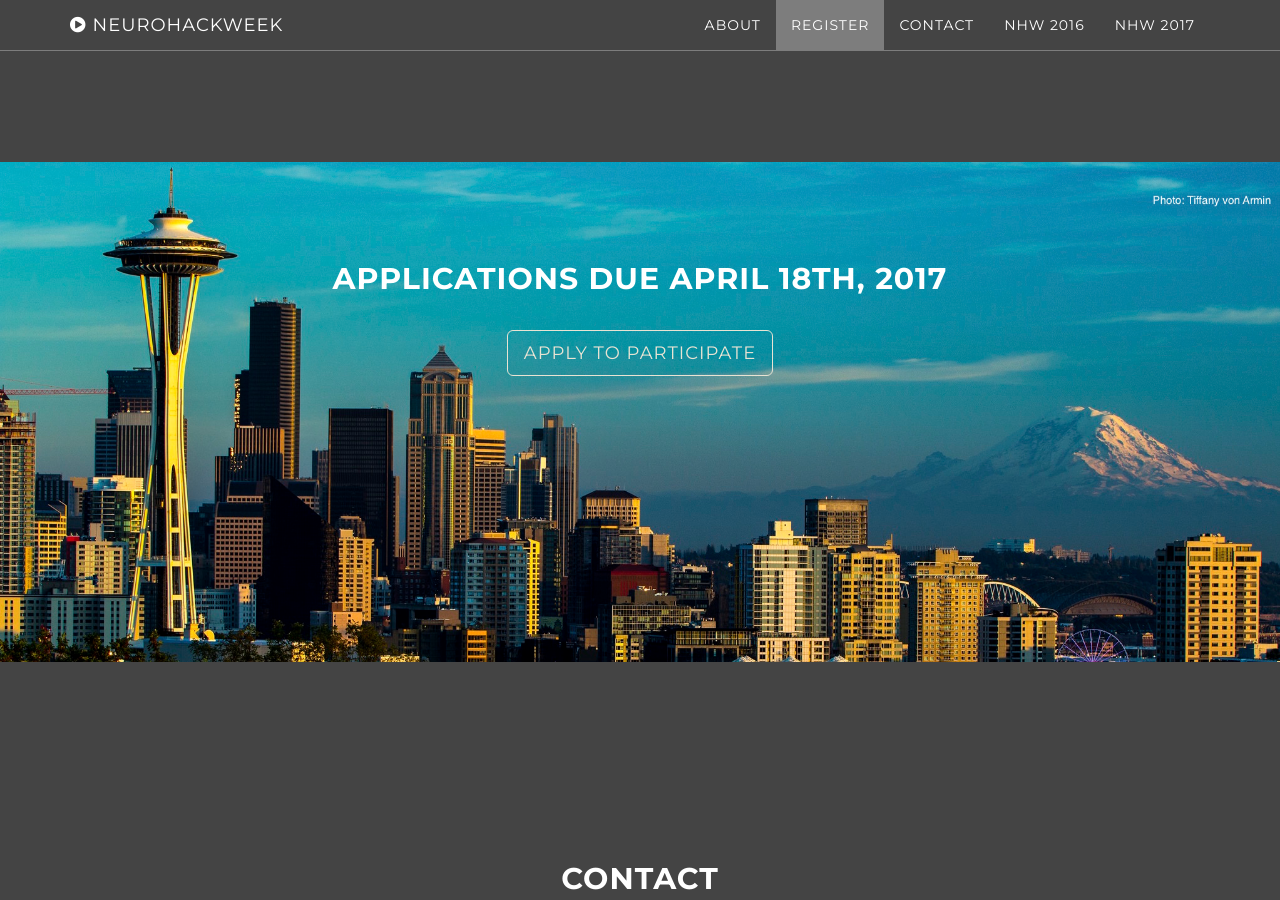
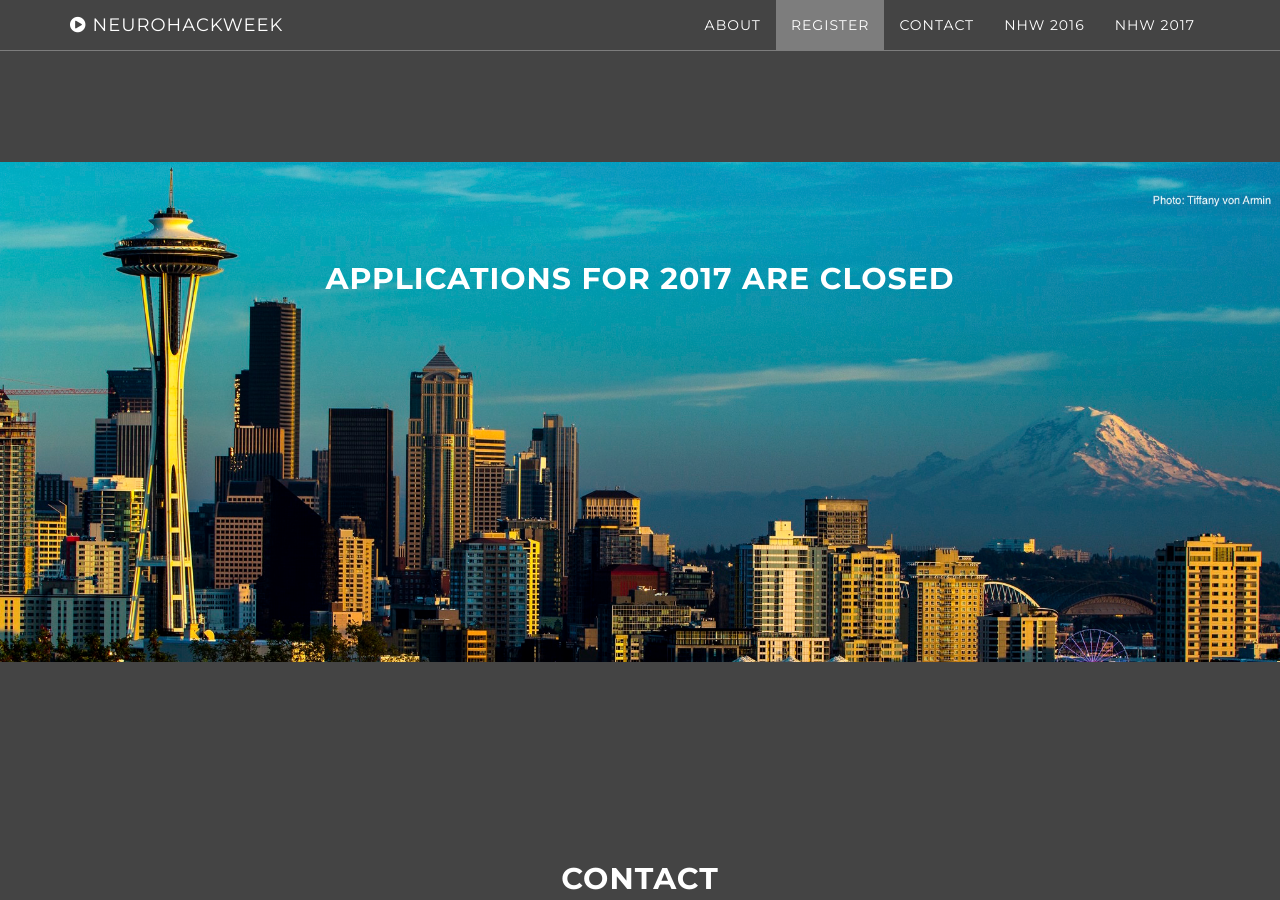
Before and after one commit to neurohackweek/neurohackweek.github.io, a Jekyll site: the page built from index.html, in a window 1280 px wide and 900 px high, scrolled down 2397 px. Built offline with Jekyll 4.4.1, drawn with Linux system fonts in a browser that asks for light colours.

Commit message:
Applications are closed.

```diff
--- a/_includes/download.html
+++ b/_includes/download.html
@@ -3,8 +3,7 @@
         <div class="download-section">
             <div class="container">
                 <div class="col-lg-8 col-lg-offset-2">
-                    <h2>Applications due April 18th, 2017<h2>
-                      <a href="https://form.jotformeu.com/70342294106348" class="btn btn-default btn-lg">Apply to participate</a>
+                    <h2>Applications for 2017 are closed<h2>
                 </div>
             </div>
         </div>
```
